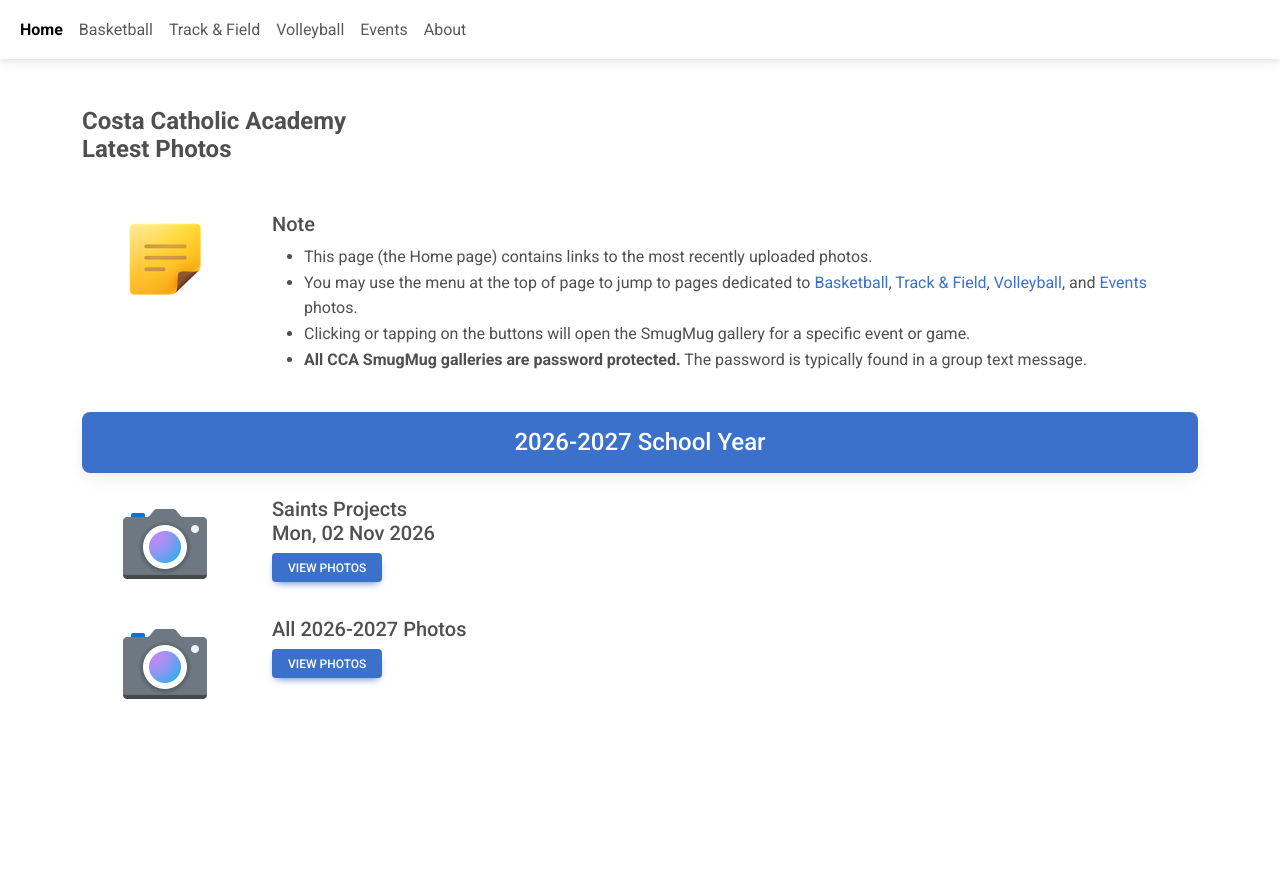
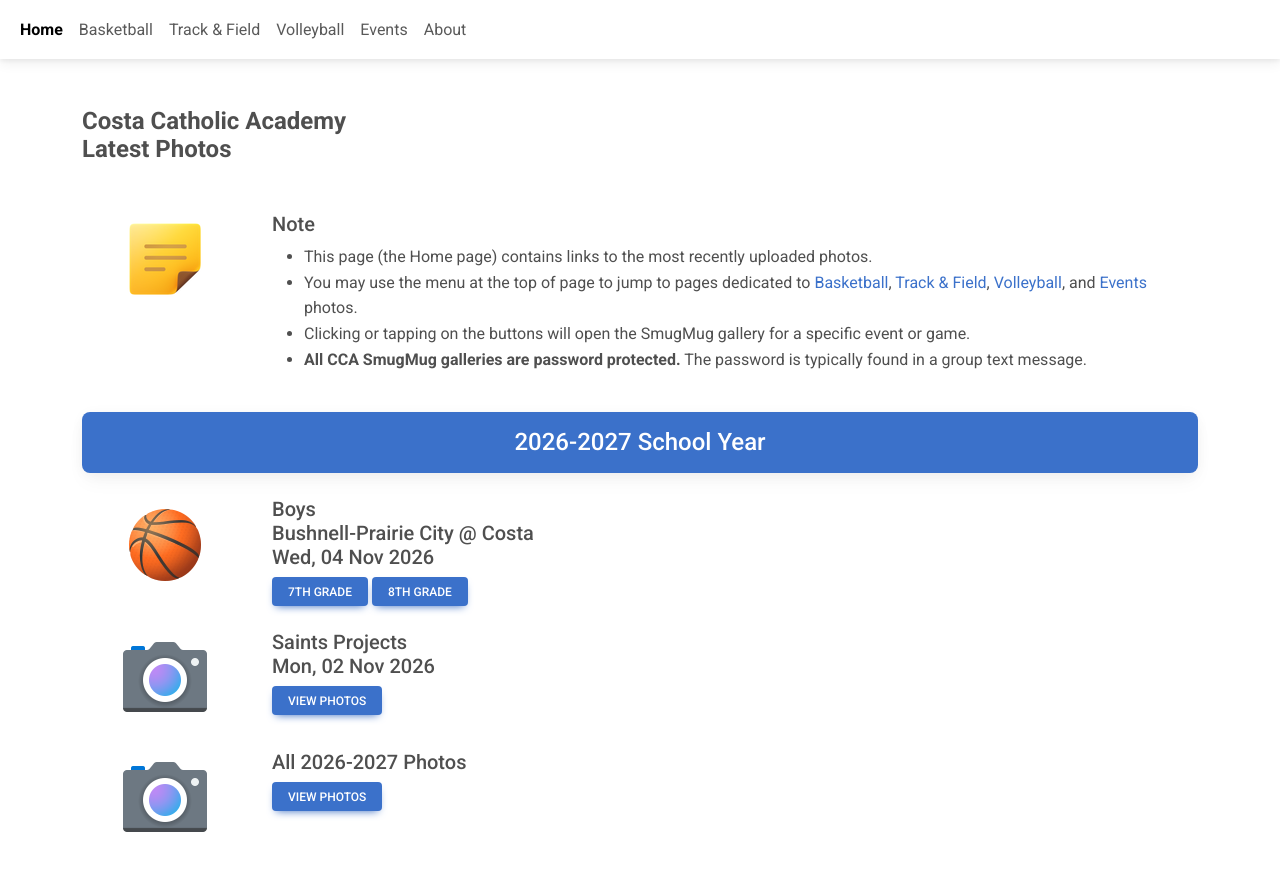
Before and after one commit to Paul7of8/polillo-cca, a plain HTML site: page index.html in a window 1280 px wide. Before the commit the page ends 800 px from the top, so only its background shows below. Drawn offline with Linux system fonts and the light colour scheme.

Commit message:
Add Bushnell-Prairie City basketball game
Add the 04 Nov 2026 game with 7th and 8th Grade galleries to Basketball
and Home, and add a local preview server config.

Co-Authored-By: Claude Opus 5.5 <noreply@anthropic.com>

```diff
--- a/index.html
+++ b/index.html
@@ -93,6 +93,20 @@
         <div class="row">
           <div class="col-md-2 mb-4">
             <div class="bg-image hover-overlay text-center" data-mdb-ripple-init data-mdb-ripple-color="light">
+              <img src="img/icons8-basketball-96.png" class="img-fluid" alt="" />
+            </div>
+          </div>
+          <div class="col-md-10 mb-4">
+            <h5>Boys<br />Bushnell-Prairie City @ Costa<br />Wed, 04 Nov 2026</h5>
+            <a href="https://paul7of8.smugmug.com/CCA/2026-2027/Boys-Basketball/2026-11-04/n-vj6SfF/7th-Grade" class="btn btn-primary btn-sm" target="_blank">7th Grade</a>
+            <a href="https://paul7of8.smugmug.com/CCA/2026-2027/Boys-Basketball/2026-11-04/n-vj6SfF/8th-Grade" class="btn btn-primary btn-sm" target="_blank">8th Grade</a>
+          </div>
+        </div>
+        <!-- Post End -->
+        <!-- Post Begin -->
+        <div class="row">
+          <div class="col-md-2 mb-4">
+            <div class="bg-image hover-overlay text-center" data-mdb-ripple-init data-mdb-ripple-color="light">
               <img src="img/icons8-camera-96.png" class="img-fluid" alt="" />
             </div>
           </div>
```
Also changed, not shown: index_cca_bb.html (+3 -1 lines), .claude/launch.json (added).
